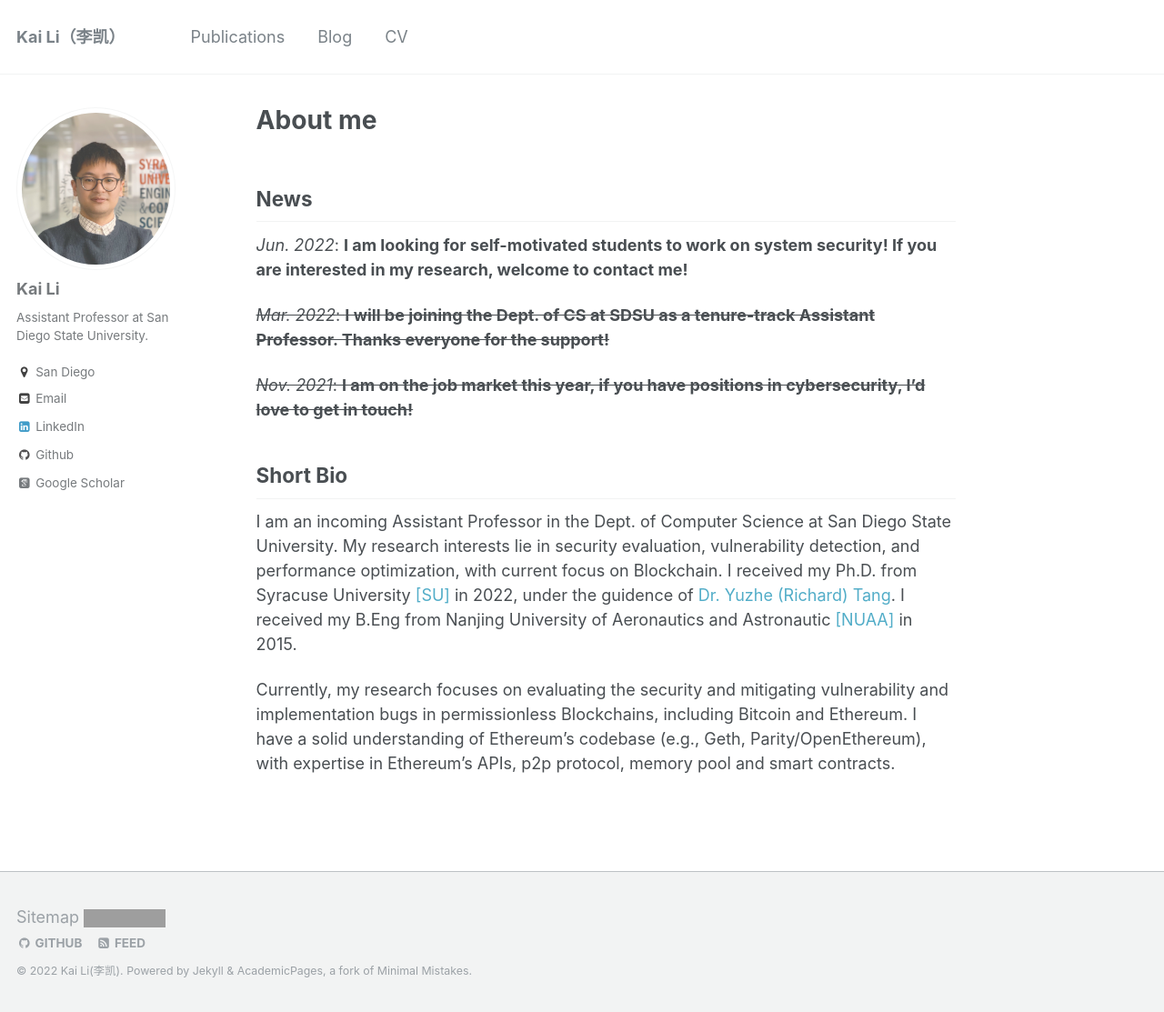
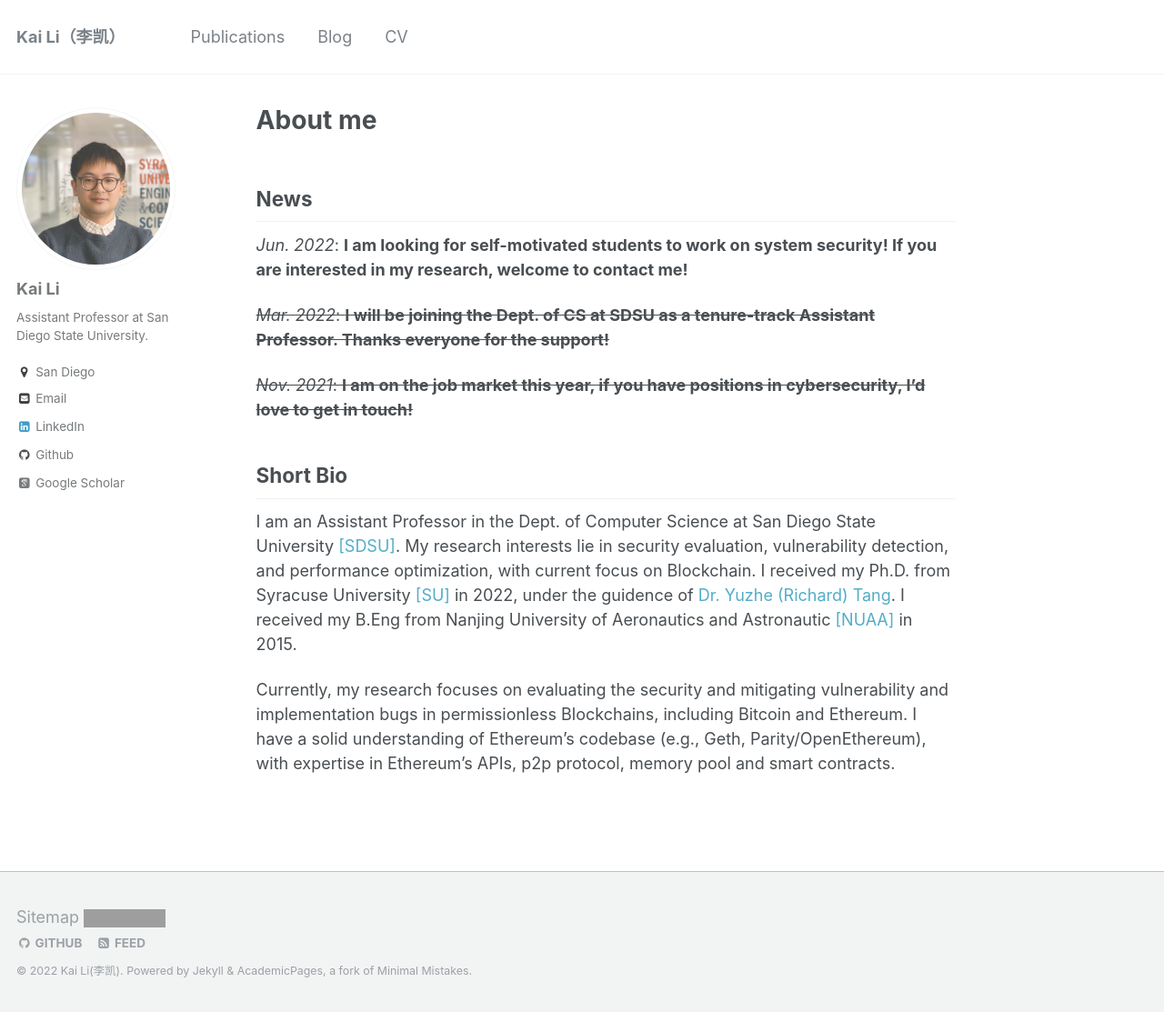
Before and after one commit to likai1993/likai1993.github.io, a Jekyll site: the page built from _pages/about.md, in a window 1280 px wide and 1113 px high. Shown: the whole window at 91% size. Built offline with Jekyll 4.4.1, drawn with Linux system fonts in a browser that asks for light colours; some web fonts are replaced; grey boxes are pictures that could not be loaded.

Commit message:
Update about.md

```diff
--- a/_pages/about.md
+++ b/_pages/about.md
@@ -19,6 +19,6 @@ News
 
 Short Bio
 ----
-I am an incoming Assistant Professor in the Dept. of Computer Science at San Diego State University. My research interests lie in security evaluation, vulnerability detection, and performance optimization, with current focus on Blockchain. I received my Ph.D. from Syracuse University [[SU]](http://eng-cs.syr.edu/our-departments/electrical-engineering-and-computer-science) in 2022, under the guidence of [Dr. Yuzhe (Richard) Tang](http://tristartom.github.io/). I received my B.Eng from Nanjing University of Aeronautics and Astronautic [[NUAA]](http://www.nuaa.edu.cn) in 2015.
+I am an Assistant Professor in the Dept. of Computer Science at San Diego State University [[SDSU]](https://cs.sdsu.edu/). My research interests lie in security evaluation, vulnerability detection, and performance optimization, with current focus on Blockchain. I received my Ph.D. from Syracuse University [[SU]](http://eng-cs.syr.edu/our-departments/electrical-engineering-and-computer-science) in 2022, under the guidence of [Dr. Yuzhe (Richard) Tang](http://tristartom.github.io/). I received my B.Eng from Nanjing University of Aeronautics and Astronautic [[NUAA]](http://www.nuaa.edu.cn) in 2015.
 
 Currently, my research focuses on evaluating the security and mitigating vulnerability and implementation bugs in permissionless Blockchains, including Bitcoin and Ethereum. I have a solid understanding of Ethereum's codebase (e.g., Geth, Parity/OpenEthereum), with expertise in Ethereum's APIs, p2p protocol, memory pool and smart contracts.
```
